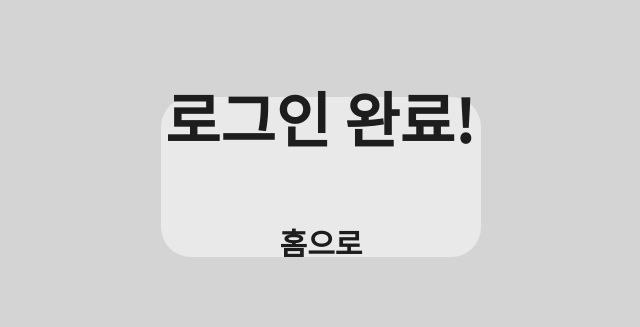
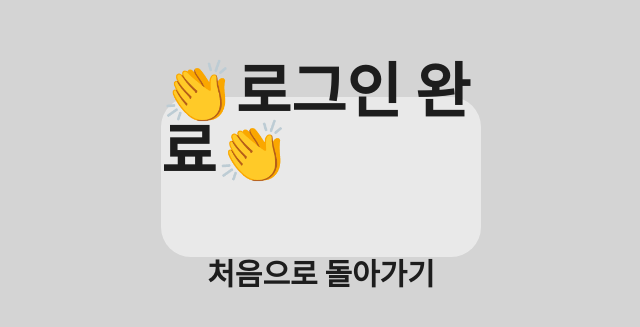
Before and after one commit to yujinkim11/YJ-Login, a React (Create React App) app: page /#/loginafter in a window 1280 px wide. Shown: the part 223-550 px from the top of the page, without its empty margins (319-959 px from the left). Built offline with nearby package versions, Linux system fonts and the light colour scheme.

Commit message:
로그인완료 페이지 디자인 수정

```diff
--- a/src/LoginAfter.js
+++ b/src/LoginAfter.js
@@ -42,10 +42,10 @@ export const LoginAfter = () => {
   return (
     <LoginAfterWrap>
       <AfterBox>
-        <h3>로그인 완료!</h3>
+        <h3>👏로그인 완료👏</h3>
         <Link to="/login">
           <Go>
-            <p>홈으로</p>
+            <p>처음으로 돌아가기</p>
           </Go>
         </Link>
       </AfterBox>
```
